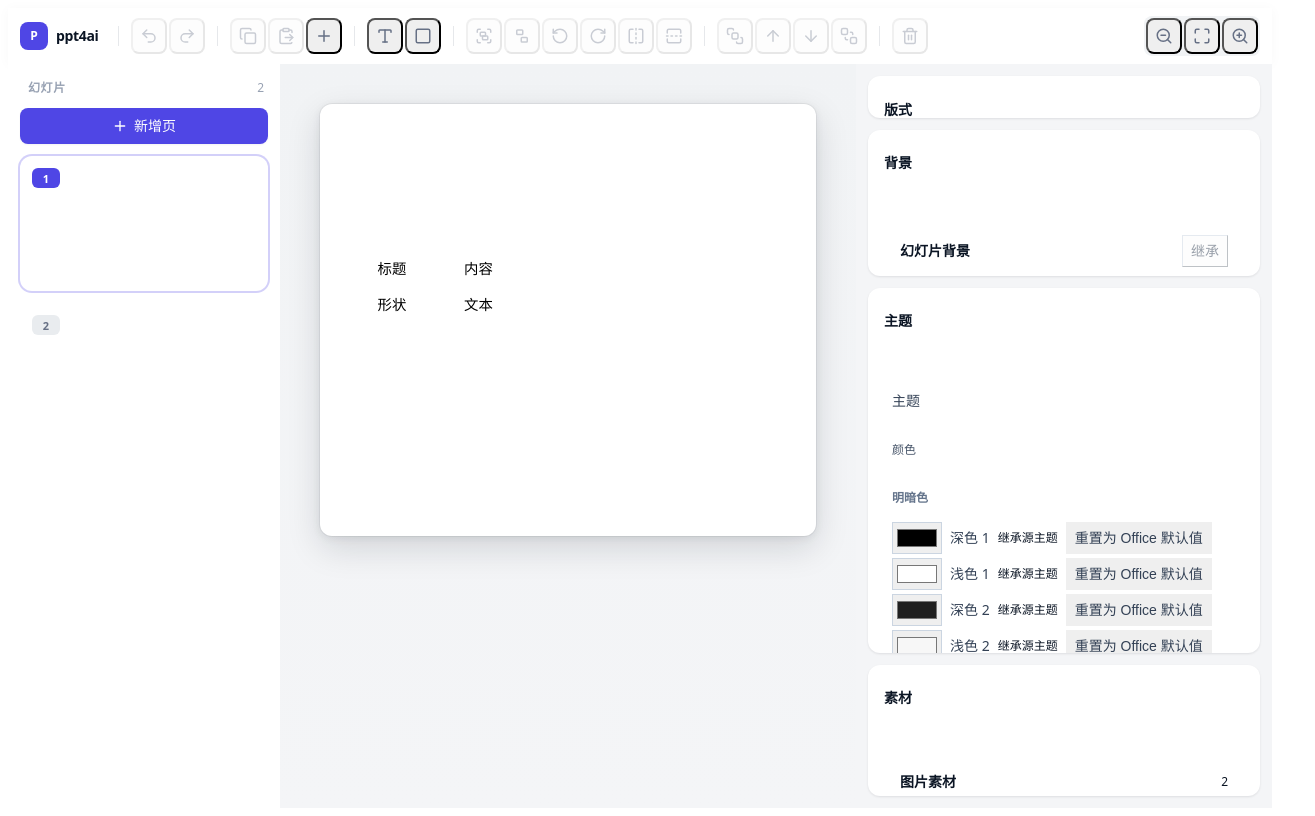
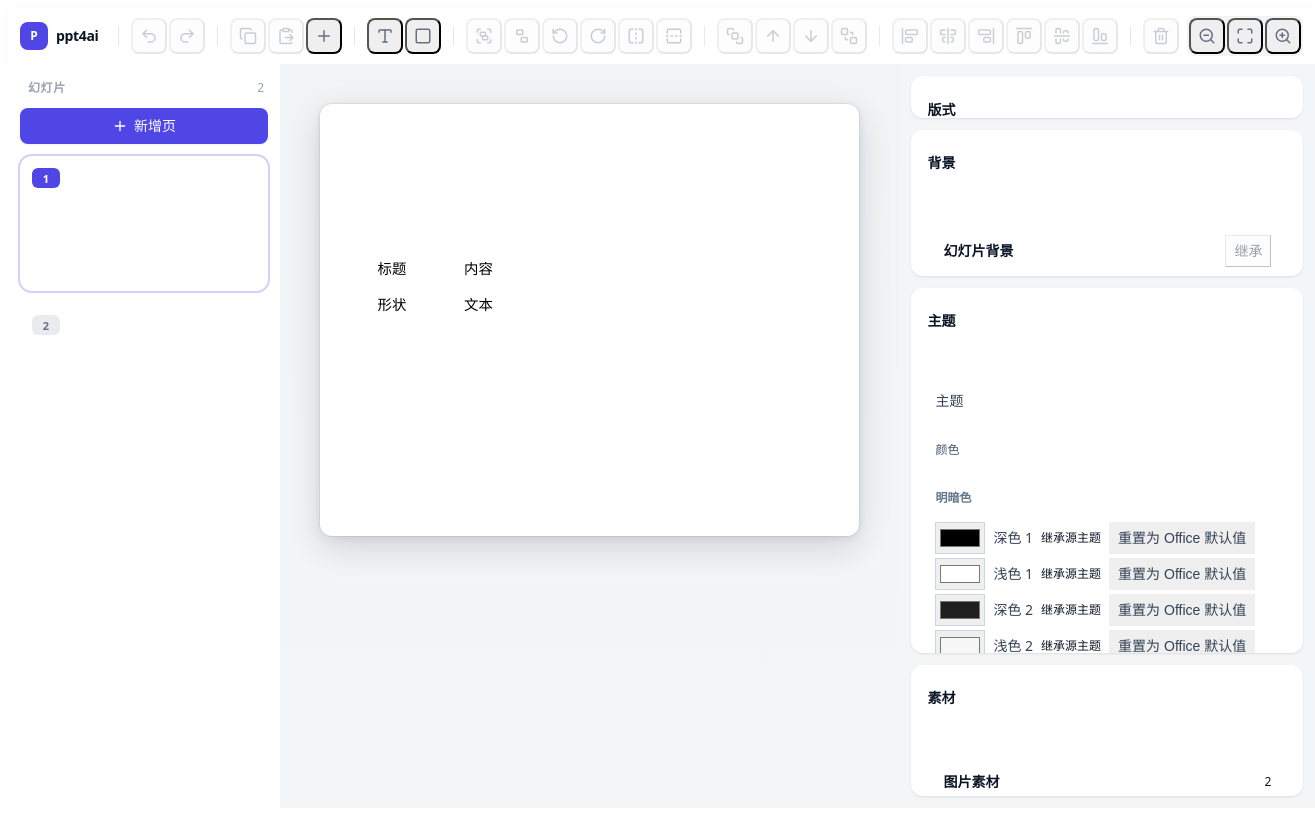
Before and after one commit to ijry/ppt4ai, a Vue app in the folder apps/playground/: page / in a window 1280 px wide. Shown: the whole page, 1315 px wide, since content can reach past the window. Built offline with nearby package versions, Linux system fonts and the light colour scheme.

Commit message:
feat(playground): alignment toolbar (6 edges; slide for one element, selection for many)

```diff
--- a/apps/playground/src/EditorApp.vue
+++ b/apps/playground/src/EditorApp.vue
@@ -37,6 +37,10 @@ function reorder(action: 'front' | 'back' | 'forward' | 'backward'): void {
       : action === 'forward' ? host.bringForward() : host.sendBackward()
 }
 function deleteSelected(): void { snapshot.value = host.deleteSelected() }
+function align(edge: 'left' | 'centerX' | 'right' | 'top' | 'centerY' | 'bottom'): void {
+  const count = snapshot.value.slides[snapshot.value.activeSlideId]!.engineState.selection.length
+  snapshot.value = host.alignSelected(edge, count >= 2 ? 'selection' : 'slide')
+}
 
 // Delete/Backspace removes the selection, unless the user is typing in a field or editing text.
 function isEditableTarget(target: EventTarget | null): boolean {
@@ -63,7 +67,7 @@ function onStageUpdate(next: typeof snapshot.value): void { snapshot.value = nex
     <AppToolbar
       :snapshot="snapshot"
       @undo="undo" @redo="redo" @copy="copySel" @paste="paste" @add="addSlide"
-      @insert-text="insertText" @insert-shape="insertShape" @reorder="reorder" @delete="deleteSelected"
+      @insert-text="insertText" @insert-shape="insertShape" @reorder="reorder" @delete="deleteSelected" @align="align"
       @group="group" @ungroup="ungroup" @rotate="rotate" @flip="flip" @zoom="onZoom"
     />
     <div class="grid min-h-0 grid-cols-[17rem_1fr_26rem]">
--- a/apps/playground/src/asset-host.ts
+++ b/apps/playground/src/asset-host.ts
@@ -22,6 +22,7 @@ export interface PlaygroundAssetHost {
   insertText(): PlaygroundAssetHostSnapshot
   insertShape(preset: PresetGeometry): PlaygroundAssetHostSnapshot
   deleteSelected(): PlaygroundAssetHostSnapshot
+  alignSelected(edge: 'left' | 'centerX' | 'right' | 'top' | 'centerY' | 'bottom', relativeTo: 'slide' | 'selection'): PlaygroundAssetHostSnapshot
   zOrder(action: 'front' | 'back' | 'forward' | 'backward'): PlaygroundAssetHostSnapshot
   selectElements(elementIds: string[]): PlaygroundAssetHostSnapshot
   selectElement(elementId: string | undefined): PlaygroundAssetHostSnapshot
@@ -279,6 +280,16 @@ export function createPlaygroundAssetHost(options: PlaygroundAssetHostOptions =
       try {
         engine.dispatch({ type: 'deleteElements', elementIds })
         status = { kind: 'success', message: 'element-deleted' }
+      } catch {
+        return fail('element-operation-failed')
+      }
+      return snapshot()
+    },
+    alignSelected(edge, relativeTo) {
+      if (engine.getState().selection.length === 0) return fail('element-operation-failed')
+      try {
+        engine.dispatch({ type: 'alignElements', edge, relativeTo })
+        status = { kind: 'success', message: 'elements-aligned' }
       } catch {
         return fail('element-operation-failed')
       }
--- a/apps/playground/src/presentation-host.ts
+++ b/apps/playground/src/presentation-host.ts
@@ -46,6 +46,7 @@ export interface PlaygroundPresentationHost {
   insertText(): PlaygroundPresentationSnapshot
   insertShape(preset: PresetGeometry): PlaygroundPresentationSnapshot
   deleteSelected(): PlaygroundPresentationSnapshot
+  alignSelected(edge: 'left' | 'centerX' | 'right' | 'top' | 'centerY' | 'bottom', relativeTo: 'slide' | 'selection'): PlaygroundPresentationSnapshot
   bringToFront(): PlaygroundPresentationSnapshot
   sendToBack(): PlaygroundPresentationSnapshot
   bringForward(): PlaygroundPresentationSnapshot
@@ -478,6 +479,9 @@ export function createPlaygroundPresentationHost(): PlaygroundPresentationHost {
     deleteSelected() {
       return forward((host) => host.deleteSelected())
     },
+    alignSelected(edge, relativeTo) {
+      return forward((host) => host.alignSelected(edge, relativeTo))
+    },
     bringToFront() { return forward((host) => host.zOrder('front')) },
     sendToBack() { return forward((host) => host.zOrder('back')) },
     bringForward() { return forward((host) => host.zOrder('forward')) },
--- a/apps/playground/src/regions/AppToolbar.vue
+++ b/apps/playground/src/regions/AppToolbar.vue
@@ -1,6 +1,6 @@
 <script setup lang="ts">
 import { computed } from 'vue'
-import { Undo2, Redo2, Copy, ClipboardPaste, Plus, Type, Square, Group, Ungroup, RotateCcw, RotateCw, FlipHorizontal, FlipVertical, Trash2, BringToFront, SendToBack, ArrowUp, ArrowDown, ZoomIn, ZoomOut, Maximize } from 'lucide-vue-next'
+import { Undo2, Redo2, Copy, ClipboardPaste, Plus, Type, Square, Group, Ungroup, RotateCcw, RotateCw, FlipHorizontal, FlipVertical, Trash2, BringToFront, SendToBack, ArrowUp, ArrowDown, AlignStartVertical, AlignCenterVertical, AlignEndVertical, AlignStartHorizontal, AlignCenterHorizontal, AlignEndHorizontal, ZoomIn, ZoomOut, Maximize } from 'lucide-vue-next'
 import { Toolbar, ToolbarGroup, IconButton, Divider } from '../ui'
 import { toolbarModel } from '../editor/toolbar-model'
 import type { PlaygroundPresentationSnapshot } from '../presentation-host'
@@ -10,6 +10,7 @@ const emit = defineEmits<{
   undo: []; redo: []; copy: []; paste: []; add: []
   'insert-text': []; 'insert-shape': []
   group: []; ungroup: []; rotate: [number]; flip: ['horizontal' | 'vertical']; delete: []
+  align: ['left' | 'centerX' | 'right' | 'top' | 'centerY' | 'bottom']
   reorder: ['front' | 'back' | 'forward' | 'backward']
   zoom: ['in' | 'out' | 'fit']
 }>()
@@ -55,6 +56,15 @@ const m = computed(() => toolbarModel(props.snapshot))
     </ToolbarGroup>
     <Divider />
     <ToolbarGroup>
+      <IconButton data-act="align-left" label="左对齐" :disabled="!m.hasSelection" @click="emit('align', 'left')"><AlignStartVertical :size="18" /></IconButton>
+      <IconButton label="水平居中" :disabled="!m.hasSelection" @click="emit('align', 'centerX')"><AlignCenterVertical :size="18" /></IconButton>
+      <IconButton label="右对齐" :disabled="!m.hasSelection" @click="emit('align', 'right')"><AlignEndVertical :size="18" /></IconButton>
+      <IconButton label="顶对齐" :disabled="!m.hasSelection" @click="emit('align', 'top')"><AlignStartHorizontal :size="18" /></IconButton>
+      <IconButton label="垂直居中" :disabled="!m.hasSelection" @click="emit('align', 'centerY')"><AlignCenterHorizontal :size="18" /></IconButton>
+      <IconButton label="底对齐" :disabled="!m.hasSelection" @click="emit('align', 'bottom')"><AlignEndHorizontal :size="18" /></IconButton>
+    </ToolbarGroup>
+    <Divider />
+    <ToolbarGroup>
       <IconButton data-act="delete" label="删除" :disabled="!m.hasSelection" @click="emit('delete')"><Trash2 :size="18" /></IconButton>
     </ToolbarGroup>
     <div class="ml-auto flex items-center gap-0.5 rounded-lg bg-surface-2 p-0.5">
```
Also changed, not shown: 2 other files (tests, documents, lock files or other folders).
